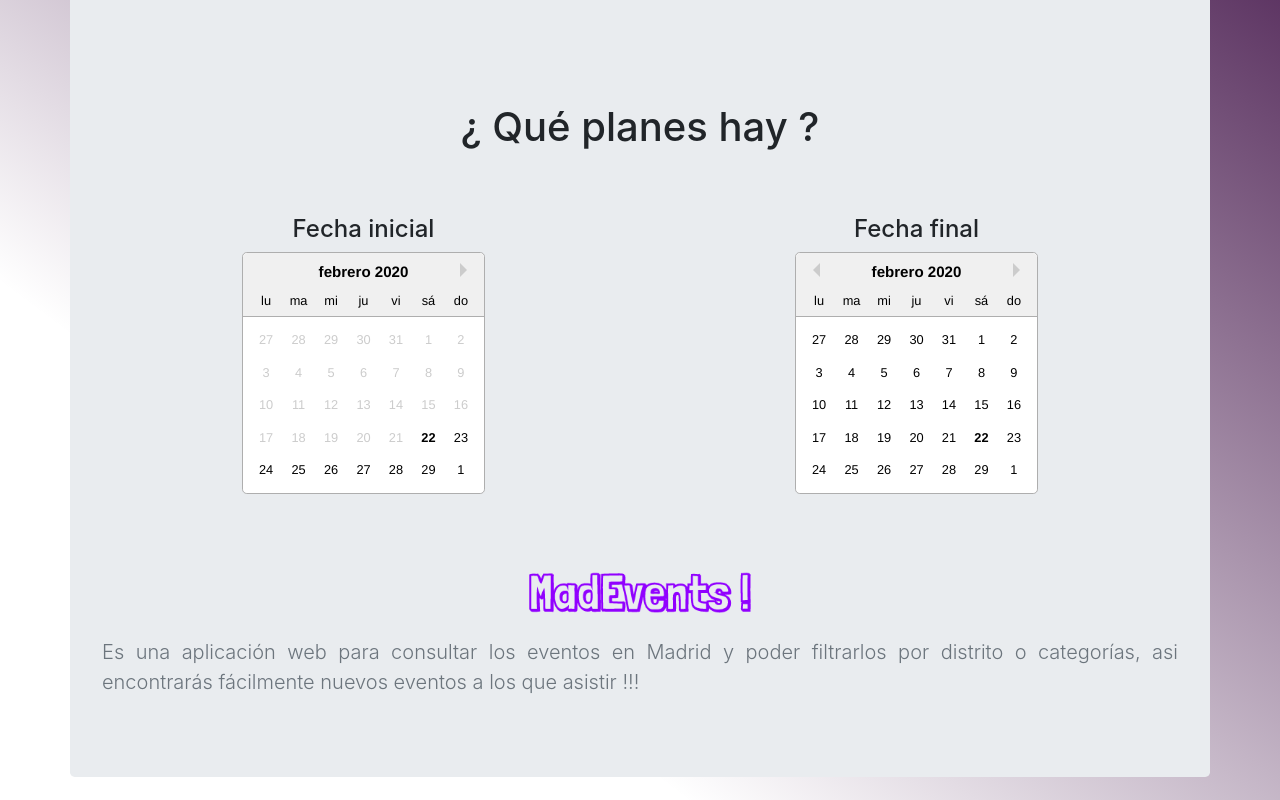
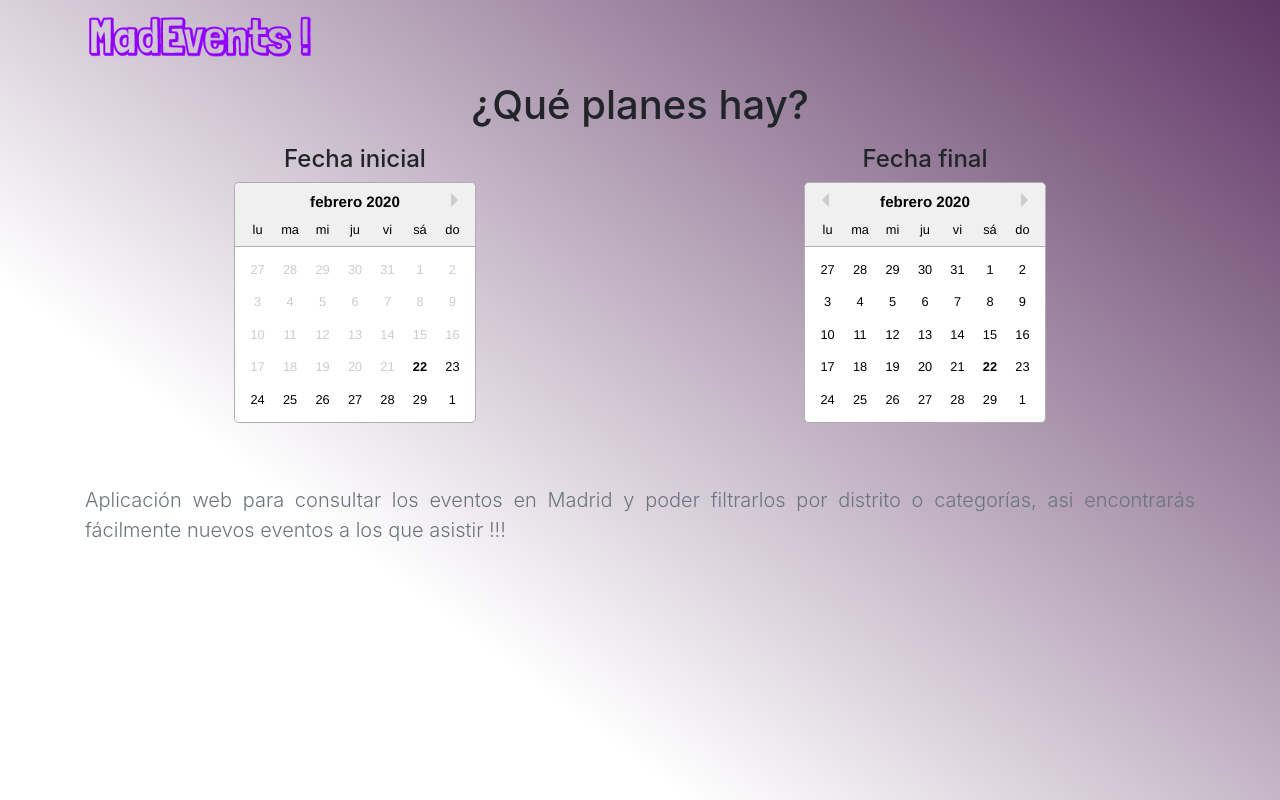
Before and after one commit to Stainless-Nata/madevents, a React (Create React App) app in the folder client/: page / in a window 1280 px wide. Built offline with nearby package versions, Linux system fonts and the light colour scheme; no server answers; what google-maps-react would draw is missing.

Commit message:
Add a new header for all pages

```diff
--- a/client/src/components/App.js
+++ b/client/src/components/App.js
@@ -3,10 +3,12 @@ import { Route, Switch } from 'react-router-dom';
 import '../stylesheet/app.scss';
 import Landing from './Landing';
 import MainPage from './MainPage';
+import Header from './Header';
 
 function App() {
   return (
     <div className='app--container'>
+      <Header />
       <Switch>
         <Route exact path='/' component={Landing} />
         <Route path='/main' component={MainPage} />
--- /dev/null
+++ b/client/src/components/Header.js
@@ -0,0 +1,15 @@
+import React from 'react';
+import Logo from '../images/logo.png';
+import { Link } from 'react-router-dom';
+
+function Header() {
+  return (
+    <header>
+      <Link to='/'>
+        <img src={Logo} alt='MadEventsLogo' />
+      </Link>
+    </header>
+  );
+}
+
+export default Header;
--- a/client/src/components/Landing.js
+++ b/client/src/components/Landing.js
@@ -52,10 +52,9 @@ class Landing extends React.Component {
 
   render() {
     return (
-      <Container className='jumbotron text-center'>
-        <header className='p-5'>
-          <h1 className='header--title'>¿ Qué planes hay ?</h1>
-        </header>
+      <Container className='text-center'>
+        <h1 className='header--title'>¿Qué planes hay?</h1>
+
         <main>
           <Row>
             <Col className='p-2 d-flex flex-column justify-content-center'>
@@ -108,10 +107,9 @@ class Landing extends React.Component {
             </Col>
           </Row>
           <section className='lead text-muted'>
-            <img className='img-fluid' src={Logo} alt='logo' />
             <p className='text-justify'>
-              Es una aplicación web para consultar los eventos en Madrid y poder filtrarlos por distrito o categorías,
-              asi encontrarás fácilmente nuevos eventos a los que asistir !!!
+              Aplicación web para consultar los eventos en Madrid y poder filtrarlos por distrito o categorías, asi
+              encontrarás fácilmente nuevos eventos a los que asistir !!!
             </p>
           </section>
         </main>
--- a/client/src/components/MainPage.js
+++ b/client/src/components/MainPage.js
@@ -1,11 +1,9 @@
 import React from 'react';
-import { Link } from 'react-router-dom';
 import ButtonGoBack from './ButtonGoBack';
 import SelectOptions from './SelectOptions';
 import MapContainer from './MapContainer';
 import EventsDetail from './EventsDetail';
 import '../stylesheet/mainPage.scss';
-import Logo from '../images/logo.png';
 
 class MainPage extends React.Component {
   constructor(props) {
@@ -74,13 +72,6 @@ class MainPage extends React.Component {
 
     return (
       <main className='container mb-5 col-centered'>
-        <header className='row justify-content-around'>
-          <div className='col-6'>
-            <Link to='/'>
-              <img className='img-fluid fixed-top' src={Logo} alt='logo' />
-            </Link>
-          </div>
-        </header>
         <div className='row justify-content-center'>
           <div className='col-6'>
             <h3>{`Se han encontrado ${filteredEvents.length} eventos`}</h3>
--- a/client/src/stylesheet/app.scss
+++ b/client/src/stylesheet/app.scss
@@ -1,6 +1,4 @@
 .app--container {
-	display: flex;
-	align-items: center;
-	height: 100vh;
-	background: linear-gradient(217deg, rgba(54, 4, 61, 0.8), rgba(251, 139, 255, 0) 70.71%);
+  height: 100vh;
+  background: linear-gradient(217deg, rgba(54, 4, 61, 0.8), rgba(251, 139, 255, 0) 70.71%);
 }
```
